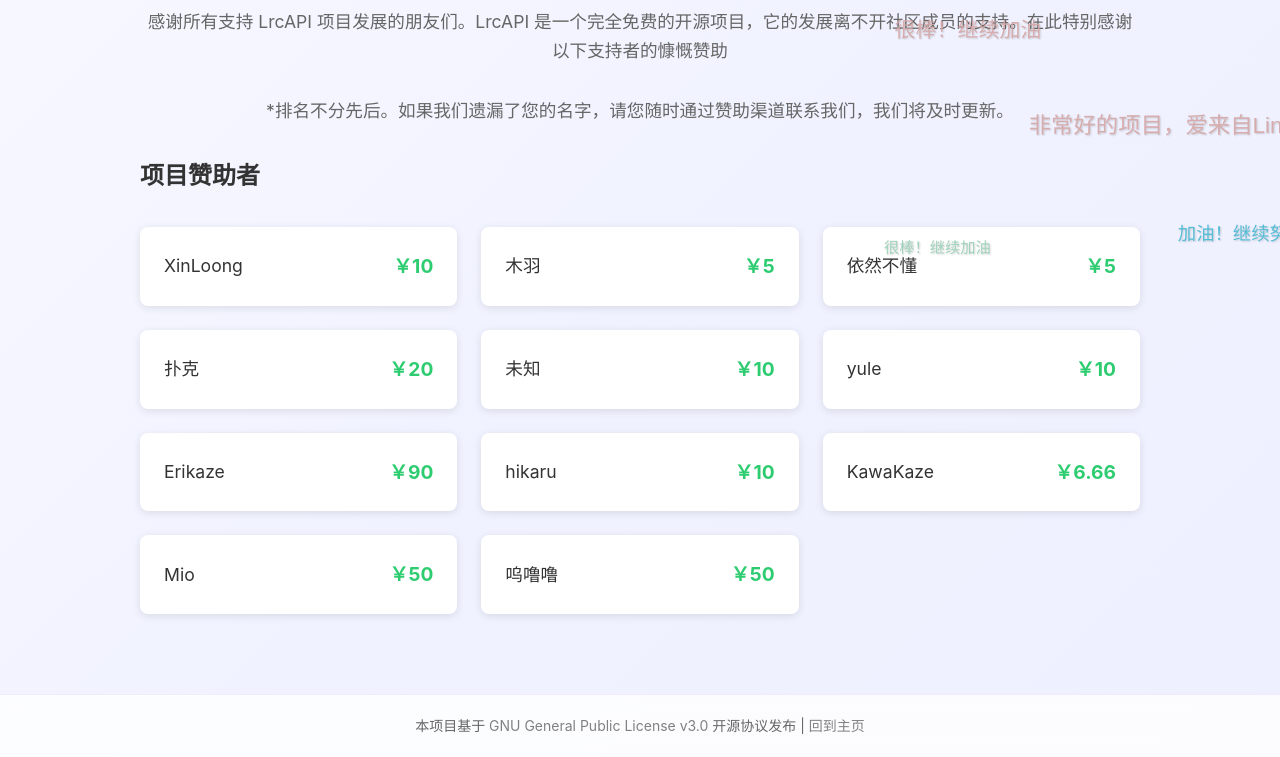
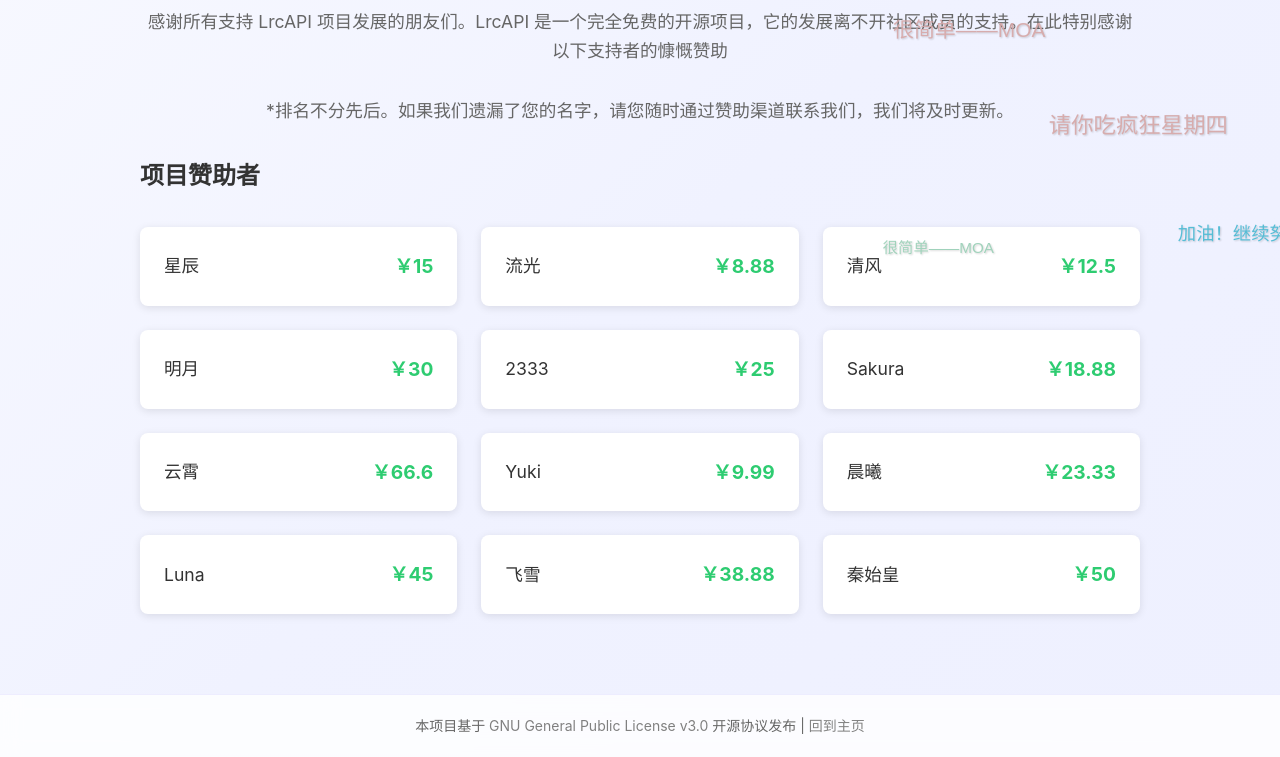
Before and after one commit to HisAtri/DonateMe, a plain HTML site: page page/acknowledgments.html in a window 1280 px wide. Shown: the part 192-949 px from the top of the page. Drawn offline with Linux system fonts and the light colour scheme.

Commit message:
隐去贡献者实际名称，增加readme说明

```diff
--- a/page/acknowledgments.html
+++ b/page/acknowledgments.html
@@ -158,12 +158,13 @@
             "太赞了！",
             "非常实用的API",
             "非常好的项目，爱来自LinuxDo",
-            "我是Mio，请你吃疯狂星期四",
+            "请你吃疯狂星期四",
             "Good Job！",
-            "感谢开发LRCAPI",
+            "感谢开发者！",
             "真好用",
             "完美，好东西！",
-            "很棒！继续加油"
+            "很棒！继续加油",
+            "很简单——MOA"
         ];
         // 定期发送弹幕，使用可变的时间间隔
         function sendRandomMessage() {
@@ -192,17 +193,18 @@
         customElements.define('supporter-card', SupporterCard);
         // 支持者数据，在这里添加需要显示的支持者和赞助金额
         const supporters = [
-            { name: 'XinLoong', amount: 10.00 },
-            { name: '木羽', amount: 5.00 },
-            { name: '依然不懂', amount: 5.00 },
-            { name: '扑克', amount: 20.00 },
-            { name: '未知', amount: 10.00 },
-            { name: 'yule', amount: 10.00 },
-            { name: 'Erikaze', amount: 90.00 },
-            { name: 'hikaru', amount: 10.00 },
-            { name: 'KawaKaze', amount: 6.66 },
-            { name: 'Mio', amount: 50.00 },
-            { name: '呜噜噜', amount: 50.00 }
+            { name: '星辰', amount: 15.00 },
+            { name: '流光', amount: 8.88 },
+            { name: '清风', amount: 12.50 },
+            { name: '明月', amount: 30.00 },
+            { name: '2333', amount: 25.00 },
+            { name: 'Sakura', amount: 18.88 },
+            { name: '云霄', amount: 66.60 },
+            { name: 'Yuki', amount: 9.99 },
+            { name: '晨曦', amount: 23.33 },
+            { name: 'Luna', amount: 45.00 },
+            { name: '飞雪', amount: 38.88 },
+            { name: '秦始皇', amount: 50.00 },
         ];
         const supportersGrid = document.getElementById('supportersGrid');
         supporters.forEach(supporter => {
```
Also changed, not shown: 1 other file.
